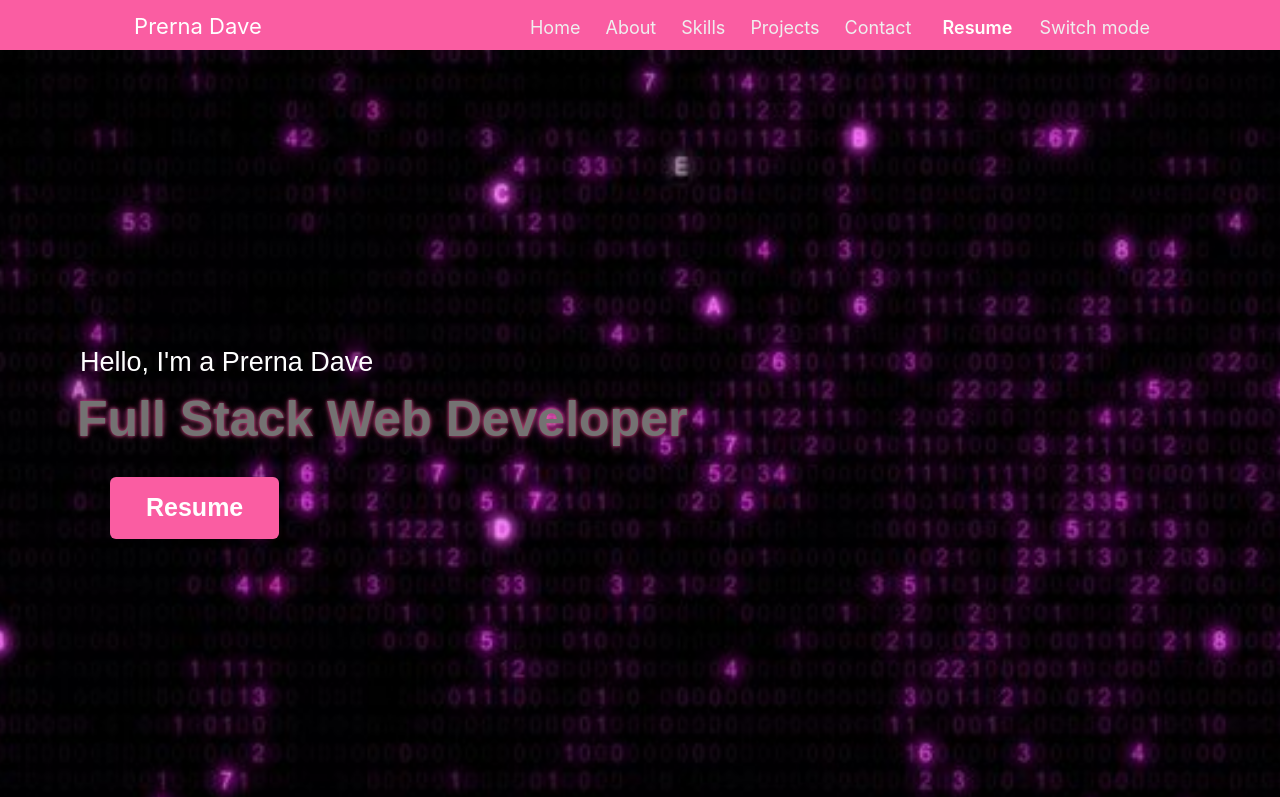
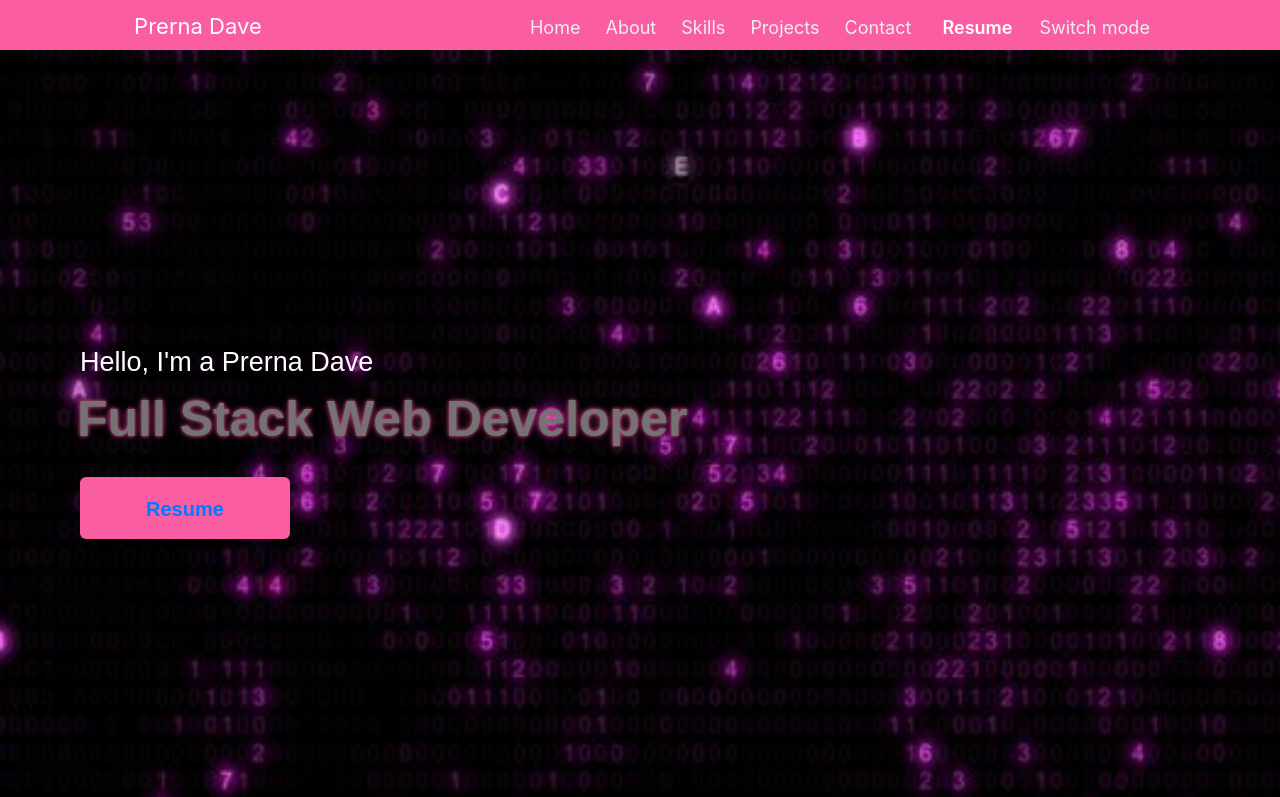
Before and after one commit to prernadave/prernadave.github.io, a website: page index.html in a window 1280 px wide. Shown: the top 797 px of the page. Drawn offline with nearby package versions, Linux system fonts and the light colour scheme; a script that the page names is missing.

Commit message:
updated once again

```diff
--- a/index.html
+++ b/index.html
@@ -75,12 +75,11 @@
 
                 <div class="text-3 d-none"><span class="typing"></span></div>
 
-                <a href="./assets/Prerna_Dave_Resume (2).pdf" download="Prerna-Dave-Resume"
-                    id="resume-link-2">
+                <button id="resume-button-2" style="border: none; background:  #FA5DA2; font-weight: 600; color:white">
+                    <a href="./assets/Prerna_Dave_Resume (2).pdf" download="Prerna-Dave-Resume" id="resume-link-2">
 
-                    <button id="resume-button-2"
-                        style="border: none; background:  #FA5DA2; font-weight: 600; color:white">Resume</button>
-                </a>
+
+                        Resume </a> </button>
 
             </div>
         </div>
@@ -346,7 +345,8 @@
                                     class="fas fa-envelope"></i> </a>
                             <div class="info">
                                 <div class="head"></div>
-                                <div class="sub-title"> <a style="color: #FA5DA2;" href="mailto:prernadave3914@gmail.com">
+                                <div class="sub-title"> <a style="color: #FA5DA2;"
+                                        href="mailto:prernadave3914@gmail.com">
                                         prernadave3914@gmail.com </a> </div>
                             </div>
                         </div>
@@ -355,7 +355,8 @@
                                     style="color: #FA5DA2;" class="fab fa-linkedin"></i> </a>
                             <div class="info">
                                 <!-- <div class="head">Address</div> -->
-                                <div class="sub-title"> <a style="color: #FA5DA2;" href="https://www.linkedin.com/in/prerna-dave-3765aa237/"
+                                <div class="sub-title"> <a style="color: #FA5DA2;"
+                                        href="https://www.linkedin.com/in/prerna-dave-3765aa237/"
                                         target="_blank">Linkedin</a> </div>
                             </div>
                         </div>
```
